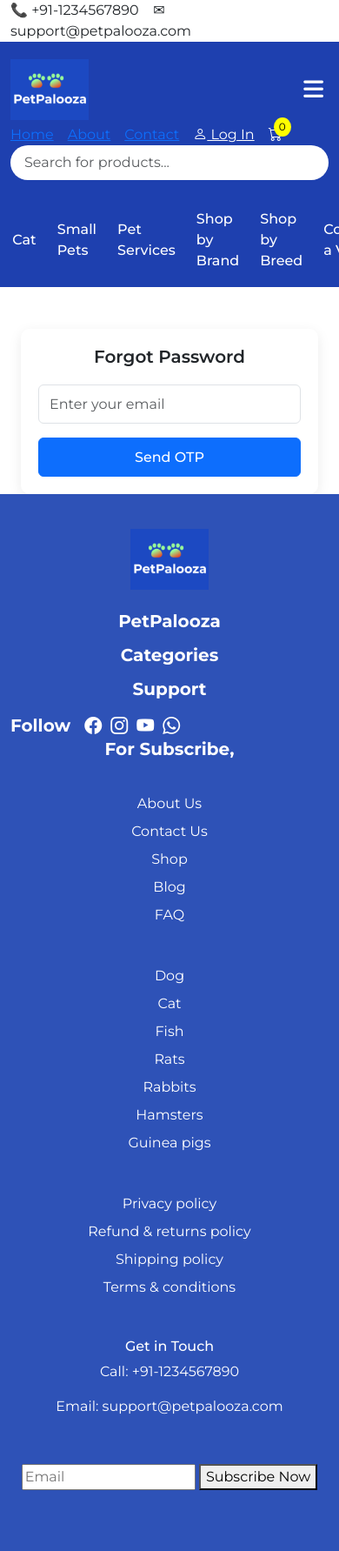
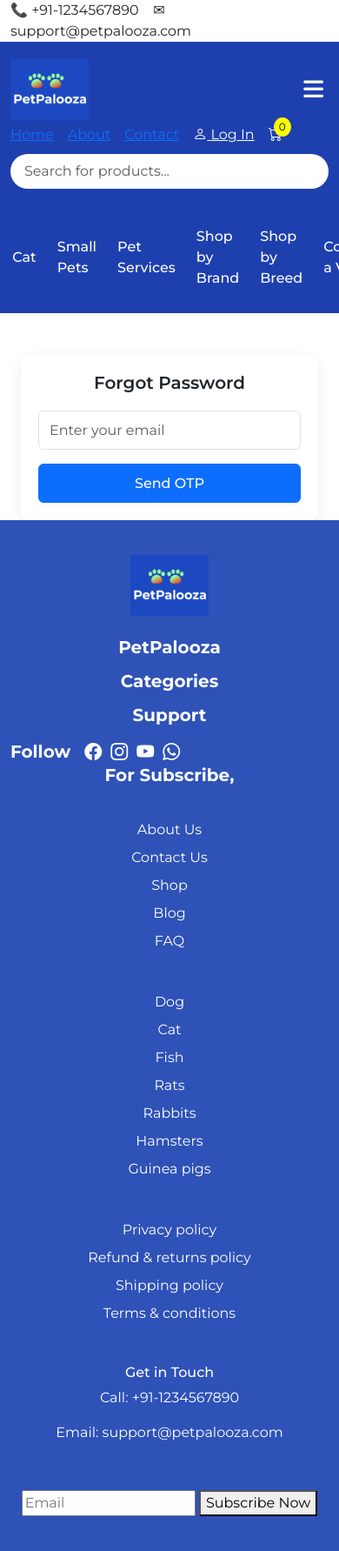
Before and after one commit to Anitha250792/PetPalooza, a Django app: page /forgot-password/ in a window 390 px wide; the page is wider, and only the part inside the window is pictured. Shown: that part at 87% size. Before the commit the page ends 1713 px from the top of that part, so only its background shows below. Run offline with Django 5.2, Linux system fonts and the light colour scheme.

Commit message:
css font signup

```diff
--- a/static/css/style.css
+++ b/static/css/style.css
@@ -93,30 +93,21 @@ background:none;
 border:none;
 font-size:26px;
 color:white;
+margin-left:10px;
+cursor:pointer;
 }
 
-/* mobile */
-
-@media(max-width:768px){
+/* MOBILE ONLY */
+@media (max-width:768px){
 
 .menu-toggle{
 display:block;
 }
 
-.category-menu ul{
-display:none;
-flex-direction:column;
-background:#1e40af;
-width:100%;
 }
 
-.category-menu ul.active{
-display:flex;
-}
 
-}
-
-/* ================= CATEGORY MENU ================= */
+/* CATEGORY MENU */
 
 .category-menu{
 background:#1e40af;
@@ -128,6 +119,7 @@ justify-content:center;
 gap:30px;
 padding:10px 0;
 list-style:none;
+margin:0;
 }
 
 .category-menu a{
@@ -136,6 +128,25 @@ text-decoration:none;
 font-weight:500;
 }
 
+
+/* ================= MOBILE MENU ================= */
+
+@media(max-width:768px){
+
+.category-menu ul{
+display:none;
+flex-direction:column;
+align-items:center;
+gap:15px;
+background:#1e40af;
+padding:20px 0;
+}
+
+.category-menu ul.active{
+display:flex;
+}
+
+}
 /* ================= MEGA MENU ================= */
 
 .mega-menu{
@@ -205,6 +216,19 @@ order:3;
 
 .search-bar input{
 width:100%;
+}
+
+@media(max-width:768px){
+
+.search-bar{
+width:100%;
+margin-top:10px;
+}
+
+.search-bar input{
+width:100%;
+}
+
 }
 
 .nav-links{
@@ -295,6 +319,8 @@ grid-template-columns: repeat(5,1fr);
 gap:30px;
 }
 
+/* Tablet */
+
 @media(max-width:992px){
 
 .footer-content{
@@ -303,11 +329,17 @@ grid-template-columns: repeat(2,1fr);
 
 }
 
-@media(max-width:576px){
+/* Mobile */
+
+@media(max-width:768px){
 
 .footer-content{
 grid-template-columns:1fr;
 text-align:center;
+}
+
+.footer-section .row{
+flex-direction:column;
 }
 
 .social-icons{
@@ -316,3 +348,11 @@ display:flex;
 }
 
 }
+@media(max-width:768px){
+
+.footer-section img{
+margin:auto;
+display:block;
+}
+
+}
```
